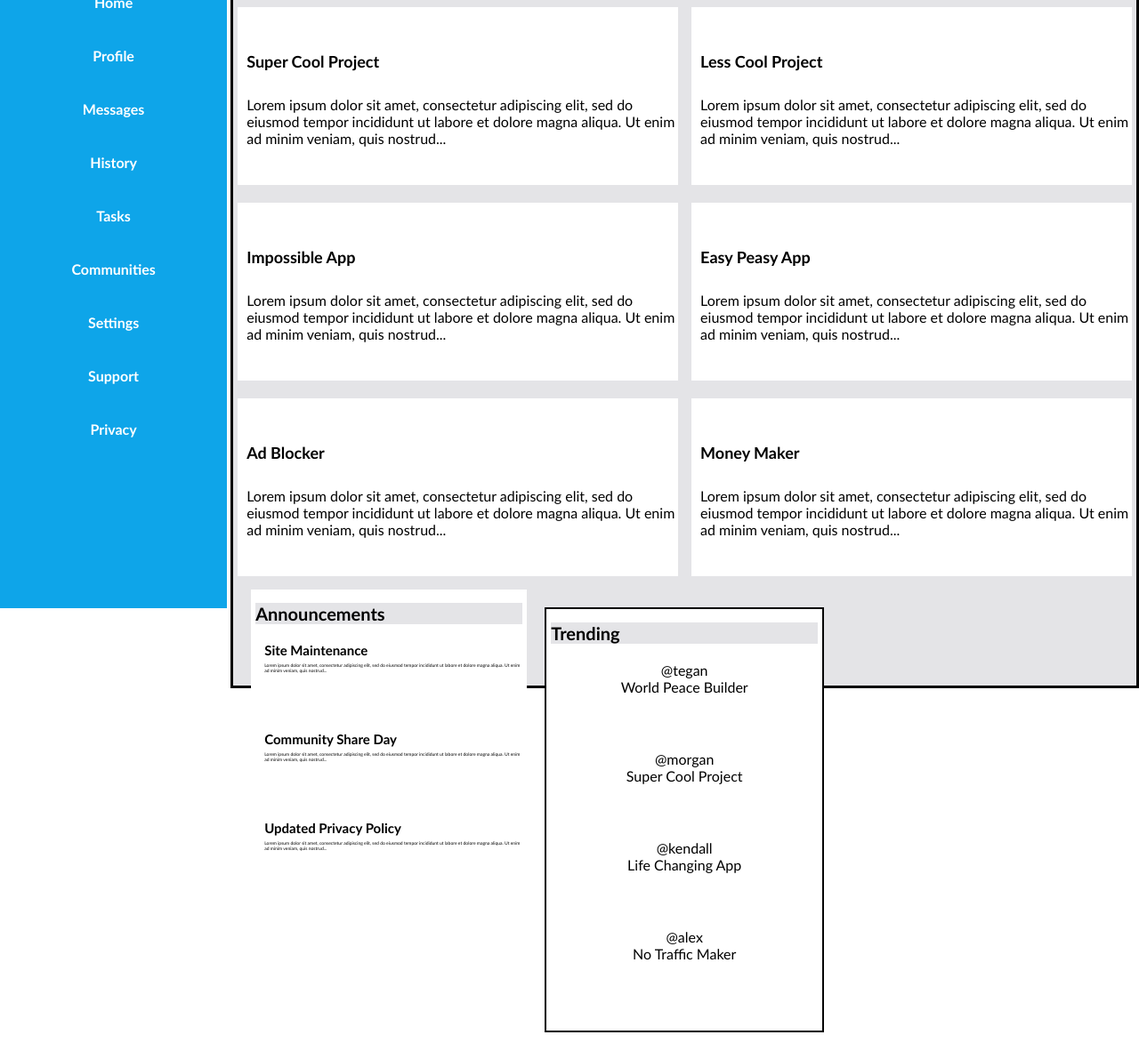
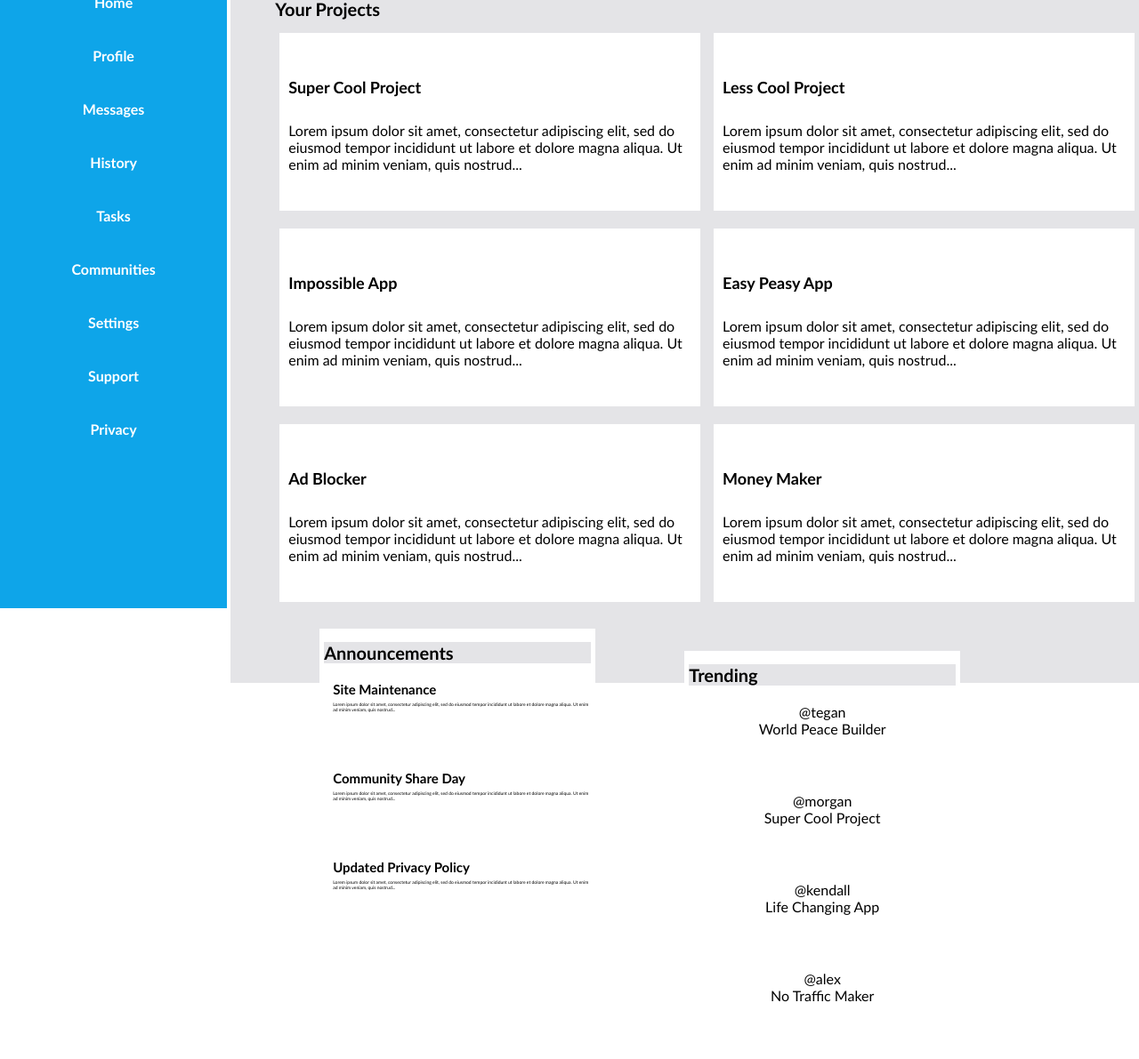
Before and after one commit to nico437/dashboard-project, a plain HTML site: page index.html in a window 1280 px wide. Shown: the part 116-1307 px from the top of the page at 89% size. Before the commit the page ends 1277 px from the top, so only its background shows below. Drawn offline with Linux system fonts and the light colour scheme.

Commit message:
fixed some spacing

```diff
--- a/style.css
+++ b/style.css
@@ -119,13 +119,15 @@
 
   .main-content {
     background-color: #e4e4e7;
-    border: black solid 3px;
     height: 100vh;
   }
 
 
   .your-projects {
     text-align: left;
+    margin-left: 50px;
+    margin-top: 30px;
+    font-size: 20px;
   }
 
   .projects {
@@ -135,6 +137,7 @@
     gap: 15px;
     background-color: #e4e4e7;
     height: 80vh;
+    margin-left: 50px;
   }
 
   .projects .card {
@@ -171,6 +174,9 @@
     grid-row: 2 / 3;
     background-color: #FFFFFF;
     margin-left: 20px;
+    height: 300px;
+    margin-top: 15px;
+    margin-left: 100px;
   }
 
   .announcements-area > .announcement {
@@ -196,9 +202,10 @@
     display: grid;
     grid-row: 2 / 4;
     background-color: #FFFFFF;
-    border: 2px solid black;
-    margin-top: 20px;
+    margin-top: 40px;
     margin-left: 20px;
+    height: 410px;
+    margin-left: 100px;
   }
 
   .trending-area > .trending {
```
